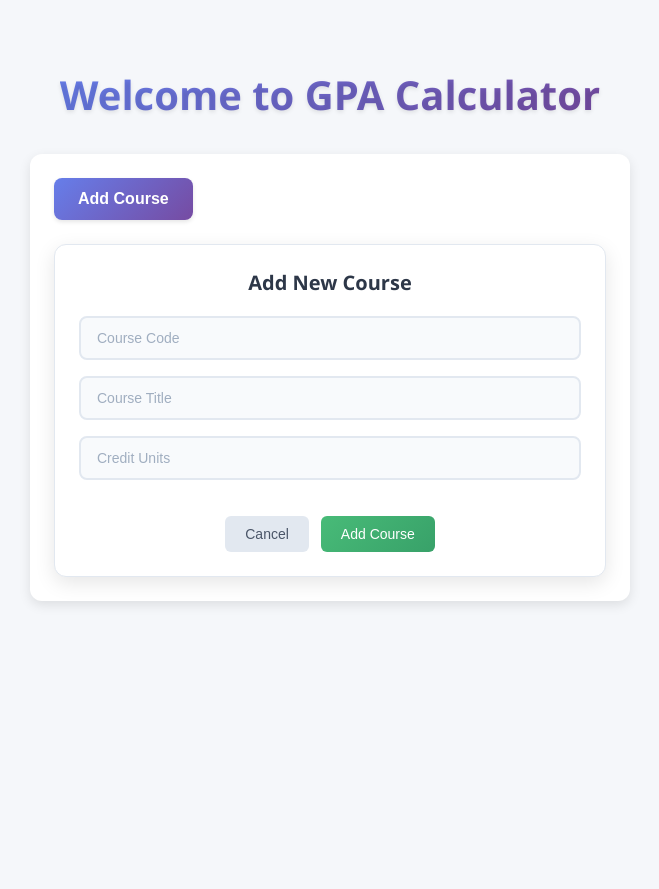
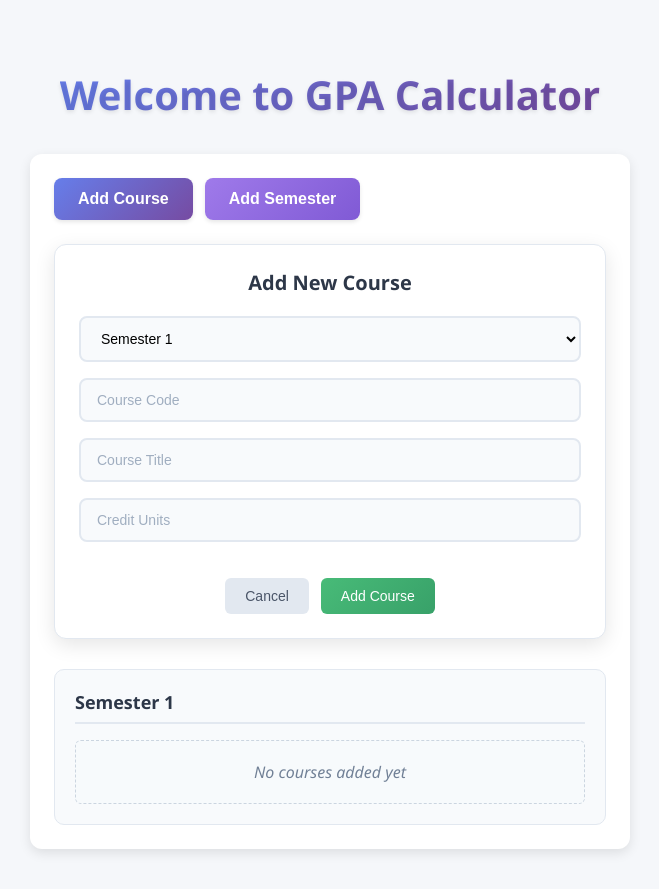
Before and after one commit to Kavindya-Kariyawasam/react-gpa-calculator, a React app: page / in a window 1280 px wide. Both pictures are taken after a click on the button "Add Course". Shown: the whole page, without its empty margins (310-969 px from the left). Before the commit the page ends 840 px from the top, so only its background shows below. Built offline with nearby package versions, Linux system fonts and the light colour scheme.

Commit message:
Add multi semester support and per semester GPA calculation.

```diff
--- a/src/App.css
+++ b/src/App.css
@@ -43,6 +43,14 @@ body {
   box-shadow: 0 4px 12px rgba(0, 0, 0, 0.1);
 }
 
+/* Button Container */
+.button-container {
+  display: flex;
+  flex-wrap: wrap;
+  gap: 12px;
+  margin-bottom: 20px;
+}
+
 /* Add Course Button */
 .add-course-btn {
   background: linear-gradient(135deg, #667eea 0%, #764ba2 100%);
@@ -58,6 +66,25 @@ body {
 }
 
 .add-course-btn:hover {
+  transform: translateY(-1px);
+  box-shadow: 0 4px 8px rgba(0, 0, 0, 0.15);
+}
+
+/* Add Semester Button */
+.add-semester-btn {
+  background: linear-gradient(135deg, #9f7aea 0%, #805ad5 100%);
+  color: white;
+  border: none;
+  padding: 12px 24px;
+  border-radius: 8px;
+  font-size: 16px;
+  font-weight: 600;
+  cursor: pointer;
+  transition: all 0.3s ease;
+  box-shadow: 0 2px 4px rgba(0, 0, 0, 0.1);
+}
+
+.add-semester-btn:hover {
   transform: translateY(-1px);
   box-shadow: 0 4px 8px rgba(0, 0, 0, 0.15);
 }
@@ -102,54 +129,7 @@ body {
   color: #a0aec0;
 }
 
-/* Grade Select Dropdown */
-.grade-select {
-  margin-left: 12px;
-  padding: 4px 8px;
-  border: 1px solid #e2e8f0;
-  border-radius: 4px;
-  background-color: #ffffff;
-  font-size: 14px;
-  cursor: pointer;
-  transition: border-color 0.3s ease;
-}
-
-.grade-select:focus {
-  outline: none;
-  border-color: #667eea;
-}
-
-.grade-select:hover {
-  border-color: #cbd5e0;
-}
-
-/* GPA Display */
-.gpa-display {
-  margin-top: 20px;
-  font-weight: 600;
-  font-size: 18px;
-  color: #2d3748;
-  text-align: center;
-  padding: 12px;
-  background: linear-gradient(135deg, #f7fafc 0%, #edf2f7 100%);
-  border-radius: 8px;
-  border-left: 4px solid #48bb78;
-}
-
-/* Course Item Enhancement */
-.course-item {
-  display: flex;
-  align-items: center;
-  justify-content: space-between;
-  flex-wrap: wrap;
-  gap: 8px;
-}
-
-.course-info {
-  flex: 1;
-  min-width: 200px;
-}
-
+/* Form Buttons */
 .form-buttons {
   display: flex;
   gap: 12px;
@@ -190,6 +170,7 @@ body {
   box-shadow: 0 2px 4px rgba(0, 0, 0, 0.1);
 }
 
+/* Error Message */
 .error-message {
   color: #e53e3e;
   background-color: #fed7d7;
@@ -200,52 +181,141 @@ body {
   border-left: 4px solid #e53e3e;
 }
 
-/* Custom Course List */
-.custom-course-list {
-  margin-top: 32px;
+/* Semester Container */
+.semester-container {
+  margin-top: 30px;
+  padding: 20px;
+  background-color: #f8fafc;
+  border-radius: 10px;
+  border: 1px solid #e2e8f0;
 }
 
-.custom-course-list h3 {
+.semester-container h3 {
+  color: #2d3748;
+  font-size: 18px;
+  font-weight: 600;
   margin: 0 0 16px 0;
-  font-size: 18px;
-  color: #2d3748;
-  font-weight: 600;
   padding-bottom: 8px;
   border-bottom: 2px solid #e2e8f0;
 }
 
-.custom-course-list ul {
+/* Semester Course List */
+.semester-course-list {
   list-style: none;
   padding: 0;
   margin: 0;
 }
 
-.custom-course-list li {
-  padding: 16px 20px;
-  background: linear-gradient(135deg, #f7fafc 0%, #edf2f7 100%);
-  margin-bottom: 12px;
-  border-radius: 8px;
-  font-size: 15px;
-  color: #2d3748;
-  border-left: 4px solid #667eea;
+.semester-course-list li {
+  display: flex;
+  align-items: center;
+  justify-content: space-between;
+  padding: 12px 16px;
+  background-color: #ffffff;
+  margin-bottom: 8px;
+  border-radius: 6px;
+  border-left: 3px solid #667eea;
+  box-shadow: 0 1px 3px rgba(0, 0, 0, 0.1);
   transition: all 0.3s ease;
-  box-shadow: 0 2px 4px rgba(0, 0, 0, 0.05);
 }
 
-.custom-course-list li:hover {
-  transform: translateX(4px);
-  box-shadow: 0 4px 8px rgba(0, 0, 0, 0.1);
+.semester-course-list li:hover {
+  transform: translateX(2px);
+  box-shadow: 0 2px 6px rgba(0, 0, 0, 0.15);
+}
+
+/* Grade Select Dropdown */
+.grade-select {
+  margin-left: 12px;
+  padding: 6px 10px;
+  border: 1px solid #e2e8f0;
+  border-radius: 4px;
+  background-color: #ffffff;
+  font-size: 14px;
+  cursor: pointer;
+  transition: border-color 0.3s ease;
+  min-width: 70px;
+}
+
+.grade-select:focus {
+  outline: none;
+  border-color: #667eea;
+}
+
+.grade-select:hover {
+  border-color: #cbd5e0;
+}
+
+/* Semester Selector */
+.semester-selector {
+  width: 100%;
+  padding: 12px 16px;
+  margin-bottom: 16px;
+  border: 2px solid #e2e8f0;
+  border-radius: 8px;
+  font-size: 14px;
+  transition: border-color 0.3s ease;
+  background-color: #f8fafc;
+  cursor: pointer;
+}
+
+.semester-selector:focus {
+  outline: none;
+  border-color: #667eea;
+  background-color: #ffffff;
+}
+
+.semester-selector:hover {
+  border-color: #cbd5e0;
+}
+
+/* No Courses Message */
+.no-courses {
+  color: #718096;
+  font-style: italic;
+  text-align: center;
+  padding: 20px;
+  background-color: #f7fafc;
+  border-radius: 6px;
+  border: 1px dashed #cbd5e0;
+  margin: 0;
+}
+
+/* Semester GPA Display */
+.semester-gpa {
+  font-weight: 600;
+  margin-top: 16px;
+  padding: 10px 14px;
+  background: linear-gradient(135deg, #e6fffa 0%, #b2f5ea 100%);
+  border-radius: 6px;
+  border-left: 4px solid #38b2ac;
+  color: #2d3748;
+  font-size: 15px;
+}
+
+/* Overall GPA Display */
+.overall-gpa {
+  margin-top: 30px;
+  font-size: 22px;
+  font-weight: 700;
+  padding: 18px 24px;
+  background: linear-gradient(135deg, #fed7d7 0%, #feb2b2 100%);
+  border-radius: 8px;
+  border-left: 4px solid #e53e3e;
+  color: #2d3748;
+  text-align: center;
+  box-shadow: 0 3px 10px rgba(0, 0, 0, 0.12);
 }
 
 /* Responsive Design */
 @media (max-width: 768px) {
+  body {
+    padding: 10px;
+  }
+
   .app h1 {
     font-size: 2rem;
     margin-bottom: 1.5rem;
-  }
-
-  body {
-    padding: 10px;
   }
 
   .calculator {
@@ -256,14 +326,28 @@ body {
     padding: 16px;
   }
 
-  .course-item {
+  .button-container {
+    flex-direction: column;
+    gap: 8px;
+  }
+
+  .add-course-btn,
+  .add-semester-btn {
+    width: 100%;
+  }
+
+  .semester-course-list li {
     flex-direction: column;
     align-items: flex-start;
+    gap: 8px;
+  }
+
+  .semester-selector {
+    width: 100%;
   }
 
   .grade-select {
     margin-left: 0;
-    margin-top: 8px;
     width: 100%;
   }
 
@@ -275,4 +359,9 @@ body {
   .submit-btn {
     width: 100%;
   }
+
+  .overall-gpa {
+    font-size: 18px;
+    padding: 14px 18px;
+  }
 }
--- a/src/components/AddCourseForm.jsx
+++ b/src/components/AddCourseForm.jsx
@@ -1,7 +1,8 @@
 import React, { useState } from "react";
 
-const AddCourseForm = ({ onAddCourse, onClose }) => {
+const AddCourseForm = ({ semesters, onAddCourse, onClose }) => {
   const [course, setCourse] = useState({ code: "", title: "", credit: "" });
+  const [selectedSemester, setSelectedSemester] = useState(0);
   const [error, setError] = useState("");
 
   const validateCourse = () => {
@@ -23,7 +24,10 @@ const AddCourseForm = ({ onAddCourse, onClose }) => {
   const handleSubmit = (e) => {
     e.preventDefault();
     if (validateCourse()) {
-      onAddCourse({ ...course, credit: parseFloat(course.credit) });
+      onAddCourse(
+        { ...course, credit: parseFloat(course.credit) },
+        selectedSemester
+      );
       onClose();
     }
   };
@@ -33,6 +37,18 @@ const AddCourseForm = ({ onAddCourse, onClose }) => {
       <h3>Add New Course</h3>
       {error && <p className="error-message">{error}</p>}
       <form onSubmit={handleSubmit}>
+        <select
+          className="semester-selector"
+          value={selectedSemester}
+          onChange={(e) => setSelectedSemester(parseInt(e.target.value))}
+        >
+          {semesters.map((sem, index) => (
+            <option key={index} value={index}>
+              {sem.name}
+            </option>
+          ))}
+        </select>
+
         <input
           type="text"
           placeholder="Course Code"
--- a/src/components/Calculator.jsx
+++ b/src/components/Calculator.jsx
@@ -3,7 +3,9 @@ import AddCourseForm from "./AddCourseForm";
 import "../App.css";
 
 const Calculator = () => {
-  const [customCourses, setCustomCourses] = useState([]);
+  const [semesters, setSemesters] = useState([
+    { name: "Semester 1", courses: [] },
+  ]);
   const [showAddForm, setShowAddForm] = useState(false);
 
   // GPA values for each grade
@@ -22,16 +24,18 @@ const Calculator = () => {
     "F": 0.0,
   };
 
-  const handleAddCourse = (course) => {
-    setCustomCourses([...customCourses, { ...course, grade: "A" }]);
+  const handleAddCourse = (course, semesterIndex) => {
+    const newSemesters = [...semesters];
+    newSemesters[semesterIndex].courses.push({ ...course, grade: "A" });
+    setSemesters(newSemesters);
   };
 
   // Function to calculate GPA
-  const calculateGPA = () => {
-    if (customCourses.length === 0) return 0;
+  const calculateGPA = (coursesList) => {
+    if (coursesList.length === 0) return 0;
     let totalPoints = 0;
     let totalCredits = 0;
-    customCourses.forEach((c) => {
+    coursesList.forEach((c) => {
       const points = gradePoints[c.grade] * c.credit;
       totalPoints += points;
       totalCredits += c.credit;
@@ -41,33 +45,50 @@ const Calculator = () => {
 
   return (
     <div className="calculator">
+      <div className="button-container">
         <button className="add-course-btn" onClick={() => setShowAddForm(true)}>
           Add Course
         </button>
+        <button
+          className="add-semester-btn"
+          onClick={() =>
+            setSemesters([
+              ...semesters,
+              { name: `Semester ${semesters.length + 1}`, courses: [] },
+            ])
+          }
+        >
+          Add Semester
+        </button>
+      </div>
 
       {showAddForm && (
         <AddCourseForm
+          semesters={semesters}
           onAddCourse={handleAddCourse}
           onClose={() => setShowAddForm(false)}
         />
       )}
 
-      {customCourses.length > 0 && (
-        <div className="custom-course-list">
-          <h3>Custom Courses</h3>
-          <ul>
-            {customCourses.map((c, i) => (
-              <li key={i} className="course-item">
-                <span className="course-info">
+      {semesters.map((sem, sIndex) => (
+        <div key={sIndex} className="semester-container">
+          <h3>{sem.name}</h3>
+          {sem.courses.length === 0 ? (
+            <p className="no-courses">No courses added yet</p>
+          ) : (
+            <ul className="semester-course-list">
+              {sem.courses.map((c, i) => (
+                <li key={i}>
+                  <span>
                     {c.code} - {c.title} ({c.credit} credits)
                   </span>
                   <select
                     className="grade-select"
                     value={c.grade}
                     onChange={(e) => {
-                    const updatedCourses = [...customCourses];
-                    updatedCourses[i].grade = e.target.value;
-                    setCustomCourses(updatedCourses);
+                      const newSemesters = [...semesters];
+                      newSemesters[sIndex].courses[i].grade = e.target.value;
+                      setSemesters(newSemesters);
                     }}
                   >
                     {Object.keys(gradePoints).map((g) => (
@@ -79,9 +100,21 @@ const Calculator = () => {
                 </li>
               ))}
             </ul>
-          {customCourses.length > 0 && (
-            <div className="gpa-display">GPA: {calculateGPA()}</div>
           )}
+
+          {/* Semester GPA */}
+          {sem.courses.length > 0 && (
+            <div className="semester-gpa">
+              Semester GPA: {calculateGPA(sem.courses)}
+            </div>
+          )}
+        </div>
+      ))}
+
+      {/* Overall GPA */}
+      {semesters.some((s) => s.courses.length > 0) && (
+        <div className="overall-gpa">
+          Overall GPA: {calculateGPA(semesters.flatMap((s) => s.courses))}
         </div>
       )}
     </div>
```
Lines whose indentation alone changed are shown as unchanged.
